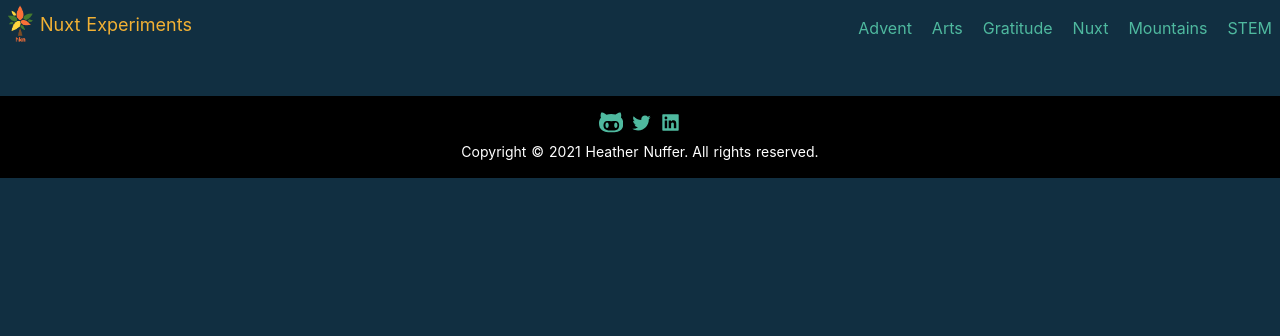
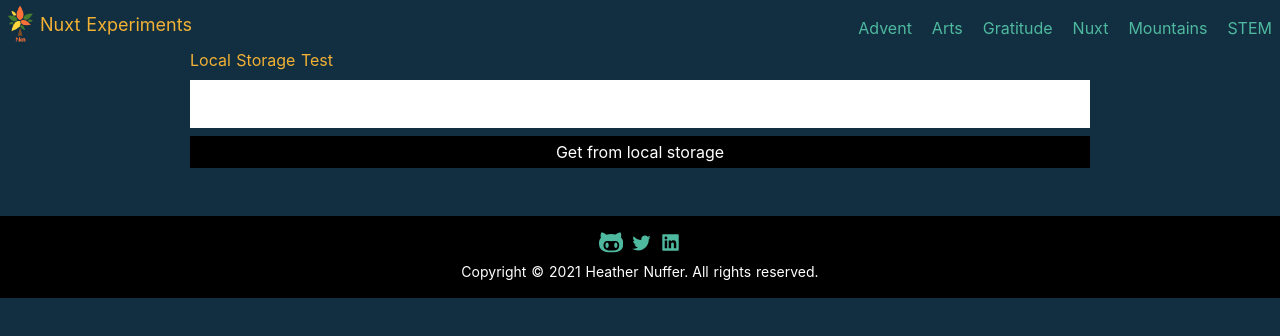
Before and after one commit to ethyl2/nuxt-experiment, a Nuxt app: page /LocalStorageTest in a window 1280 px wide. Shown: the top 336 px of the page. Built offline with nearby package versions, Linux system fonts and the light colour scheme.

Commit message:
Starts page about local storage

```diff
--- /dev/null
+++ b/pages/LocalStorageTest.vue
@@ -0,0 +1,39 @@
+<template>
+  <div class="container flex flex-col space-y-2">
+    <h1>Local Storage Test</h1>
+    <input
+      v-model="currentValue"
+      type="text"
+      class="p-2 text-black leading-loose"
+      @input="storeValue('test', currentValue)"
+    />
+    <button class="bg-black px-2 py-1" @click="getValue('test')">
+      Get from local storage
+    </button>
+    <p v-if="storedValue">{{ storedValue }}</p>
+  </div>
+</template>
+
+<script>
+export default {
+  name: 'LocalStorageTest',
+  data() {
+    return {
+      currentValue: '',
+      storedValue: '',
+    }
+  },
+  methods: {
+    storeValue(key, value) {
+      if (process.browser) {
+        localStorage.setItem(key, value)
+      }
+    },
+    getValue(key) {
+      if (process.browser) {
+        this.storedValue = localStorage.getItem(key)
+      }
+    },
+  },
+}
+</script>
```
